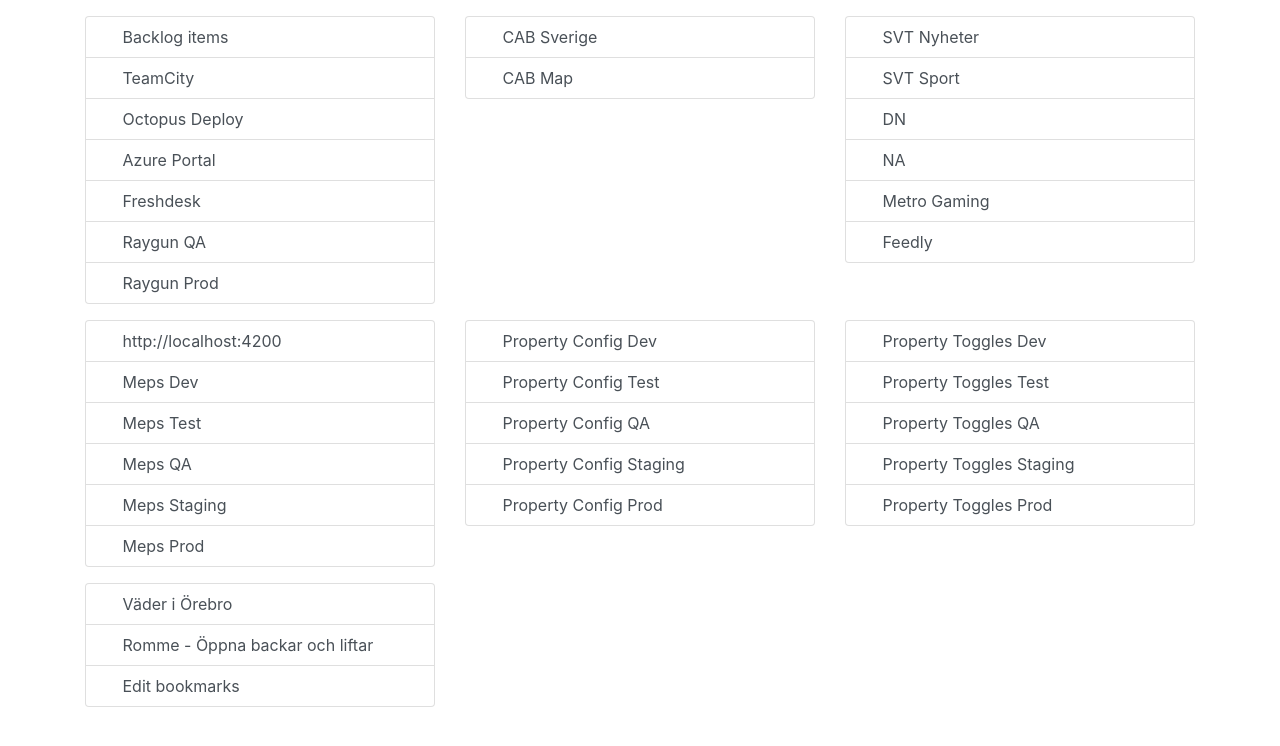
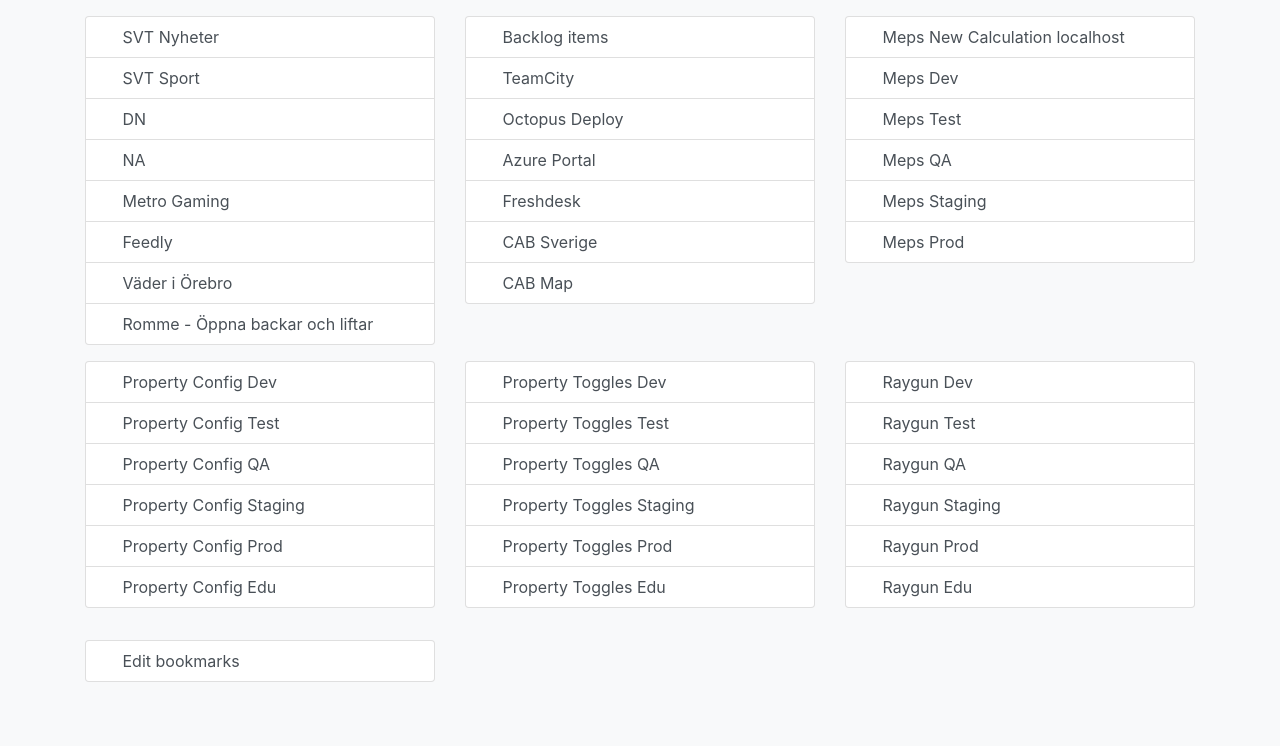
Before and after one commit to larsabrasha/bookmarks, a Jekyll site: the page built from index.html, in a window 1280 px wide. Shown: the top 746 px of the page. Built offline with Jekyll 4.4.1, drawn with Linux system fonts in a browser that asks for light colours; some of the changed lines change nothing that is shown.

Commit message:
Links added to Raygun. Reordering of links.

```diff
--- a/_data/bookmarks.json
+++ b/_data/bookmarks.json
@@ -1,57 +1,6 @@
 [
   {
-    "items": [
-      {
-        "title": "Backlog items",
-        "url": "http://tfs/tfs/MEPS/MEPS/Carbo/_backlogs/board/Backlog%20items",
-        "favicon_domain": "cab.se"
-      },
-      {
-        "title": "TeamCity",
-        "url": "http://teamcity/overview.html",
-        "favicon_domain": "jetbrains.com"
-      },
-      {
-        "title": "Octopus Deploy",
-        "url": "http://tfsdeploy01/app#/",
-        "favicon_domain": "octopus.com"
-      },
-      {
-        "title": "Azure Portal",
-        "url": "https://portal.azure.com",
-        "favicon_domain": "azure.com"
-      },
-      {
-        "title": "Freshdesk",
-        "url": "https://cabgroup.freshdesk.com/a/tickets/filters/211653",
-        "favicon_domain": "freshdesk.com"
-      },
-      {
-        "title": "Raygun QA",
-        "url": "https://app.raygun.com/crashreporting/88bhhi",
-        "favicon_domain": "app.raygun.com"
-      },
-      {
-        "title": "Raygun Prod",
-        "url": "https://app.raygun.com/crashreporting/f9bd0u",
-        "favicon_domain": "app.raygun.com"
-      }
-    ]
-  },
-  {
-    "items": [
-      {
-        "title": "CAB Sverige",
-        "url": "https://cabnet.sharepoint.com/cabsverige",
-        "favicon_domain": "cab.se"
-      },
-      {
-        "title": "CAB Map",
-        "url": "https://cabmap.azurewebsites.net/",
-        "favicon_domain": "cabmap.azurewebsites.net"
-      }
-    ]
-  },
+    "groups": [
       {
         "items": [
           {
@@ -83,15 +32,64 @@
             "title": "Feedly",
             "url": "https://feedly.com/i/my",
             "favicon_domain": "feedly.comt"
+          },
+          {
+            "title": "Väder i Örebro",
+            "url": "https://www.yr.no/place/Sverige/%C3%96rebro/%C3%96rebro/avansert_meteogram.svg",
+            "favicon_domain": "yr.no"
+          },
+          {
+            "title": "Romme - Öppna backar och liftar",
+            "url": "https://www.rommealpin.se/sv/skidakning/oppna-backar-och-liftar",
+            "favicon_domain": "rommealpin.se"
           }
         ]
       },
       {
         "items": [
           {
-        "title": "http://localhost:4200",
+            "title": "Backlog items",
+            "url": "http://tfs/tfs/MEPS/MEPS/Carbo/_backlogs/board/Backlog%20items",
+            "favicon_domain": "cab.se"
+          },
+          {
+            "title": "TeamCity",
+            "url": "http://teamcity/overview.html",
+            "favicon_domain": "jetbrains.com"
+          },
+          {
+            "title": "Octopus Deploy",
+            "url": "http://tfsdeploy01/app#/",
+            "favicon_domain": "octopus.com"
+          },
+          {
+            "title": "Azure Portal",
+            "url": "https://portal.azure.com",
+            "favicon_domain": "azure.com"
+          },
+          {
+            "title": "Freshdesk",
+            "url": "https://cabgroup.freshdesk.com/a/tickets/filters/211653",
+            "favicon_domain": "freshdesk.com"
+          },
+          {
+            "title": "CAB Sverige",
+            "url": "https://cabnet.sharepoint.com/cabsverige",
+            "favicon_domain": "cab.se"
+          },
+          {
+            "title": "CAB Map",
+            "url": "https://cabmap.azurewebsites.net/",
+            "favicon_domain": "cabmap.azurewebsites.net"
+          }
+        ]
+      },
+      {
+        "items": [
+          {
+            "title": "Meps New Calculation localhost",
             "url": "http://localhost:4200",
-        "favicon_domain": "localhost"
+            "favicon_domain": "meps.net"
           },
           {
             "title": "Meps Dev",
@@ -146,6 +144,11 @@
             "title": "Property Config Prod",
             "url": "https://propertyconfigwebprod.azurewebsites.net/",
             "favicon_domain": "meps.net"
+          },
+          {
+            "title": "Property Config Edu",
+            "url": "https://propertyconfigwebedu.azurewebsites.net/",
+            "favicon_domain": "meps.net"
           }
         ]
       },
@@ -175,21 +178,54 @@
             "title": "Property Toggles Prod",
             "url": "https://propertytoggleswebprod.azurewebsites.net/",
             "favicon_domain": "meps.net"
+          },
+          {
+            "title": "Property Toggles Edu",
+            "url": "https://propertytoggleswebedu.azurewebsites.net/",
+            "favicon_domain": "meps.net"
           }
         ]
       },
       {
         "items": [
           {
-        "title": "Väder i Örebro",
-        "url": "https://www.yr.no/place/Sverige/%C3%96rebro/%C3%96rebro/avansert_meteogram.svg",
-        "favicon_domain": "yr.no"
+            "title": "Raygun Dev",
+            "url": "https://app.raygun.com/crashreporting/88bh7a",
+            "favicon_domain": "app.raygun.com"
           },
           {
-        "title": "Romme - Öppna backar och liftar",
-        "url": "https://www.rommealpin.se/sv/skidakning/oppna-backar-och-liftar",
-        "favicon_domain": "rommealpin.se"
+            "title": "Raygun Test",
+            "url": "https://app.raygun.com/crashreporting/88bhg0",
+            "favicon_domain": "app.raygun.com"
           },
+          {
+            "title": "Raygun QA",
+            "url": "https://app.raygun.com/crashreporting/88bhhi",
+            "favicon_domain": "app.raygun.com"
+          },
+          {
+            "title": "Raygun Staging",
+            "url": "https://app.raygun.com/crashreporting/fo2uua",
+            "favicon_domain": "app.raygun.com"
+          },
+          {
+            "title": "Raygun Prod",
+            "url": "https://app.raygun.com/crashreporting/f9bd0u",
+            "favicon_domain": "app.raygun.com"
+          },
+          {
+            "title": "Raygun Edu",
+            "url": "https://app.raygun.com/crashreporting/fr37wn",
+            "favicon_domain": "app.raygun.com"
+          }
+        ]
+      }
+    ]
+  },
+  {
+    "groups": [
+      {
+        "items": [
           {
             "title": "Edit bookmarks",
             "url": "https://github.com/larsabrasha/bookmarks/edit/master/_data/bookmarks.json",
@@ -198,3 +234,5 @@
         ]
       }
     ]
+  }
+]
--- a/_layouts/default.html
+++ b/_layouts/default.html
@@ -18,7 +18,7 @@
 
     <title>Bookmarks</title>
   </head>
-  <body>
+  <body class="bg-light">
         {{ content }}
   </body>
 </html>
--- a/index.html
+++ b/index.html
@@ -3,25 +3,28 @@
 ---
 
 <div class="container">
+  {% for section in site.data.bookmarks %}
   <div class="row mt-3">
-    {% for groups in site.data.bookmarks %}
+    {% for group in section.groups %}
     <div class="col-12 col-md-6 col-lg-4">
       <div class="list-group mb-3">
-        {% for item in groups.items %}
+        {% for item in group.items %}
         <a
           href="{{item.url}}"
           class="list-group-item list-group-item-action py-2 px-3"
+          title="{{item.url}}"
         >
           <img
             src="https://www.google.com/s2/favicons?domain={{item.favicon_domain}}"
             width="16"
             height="16"
           />
-          {{item.title}}
+          {{ item.title }}
         </a>
         {% endfor %}
       </div>
     </div>
     {% endfor %}
   </div>
+  {% endfor %}
 </div>
```
Lines whose indentation alone changed are shown as unchanged.
